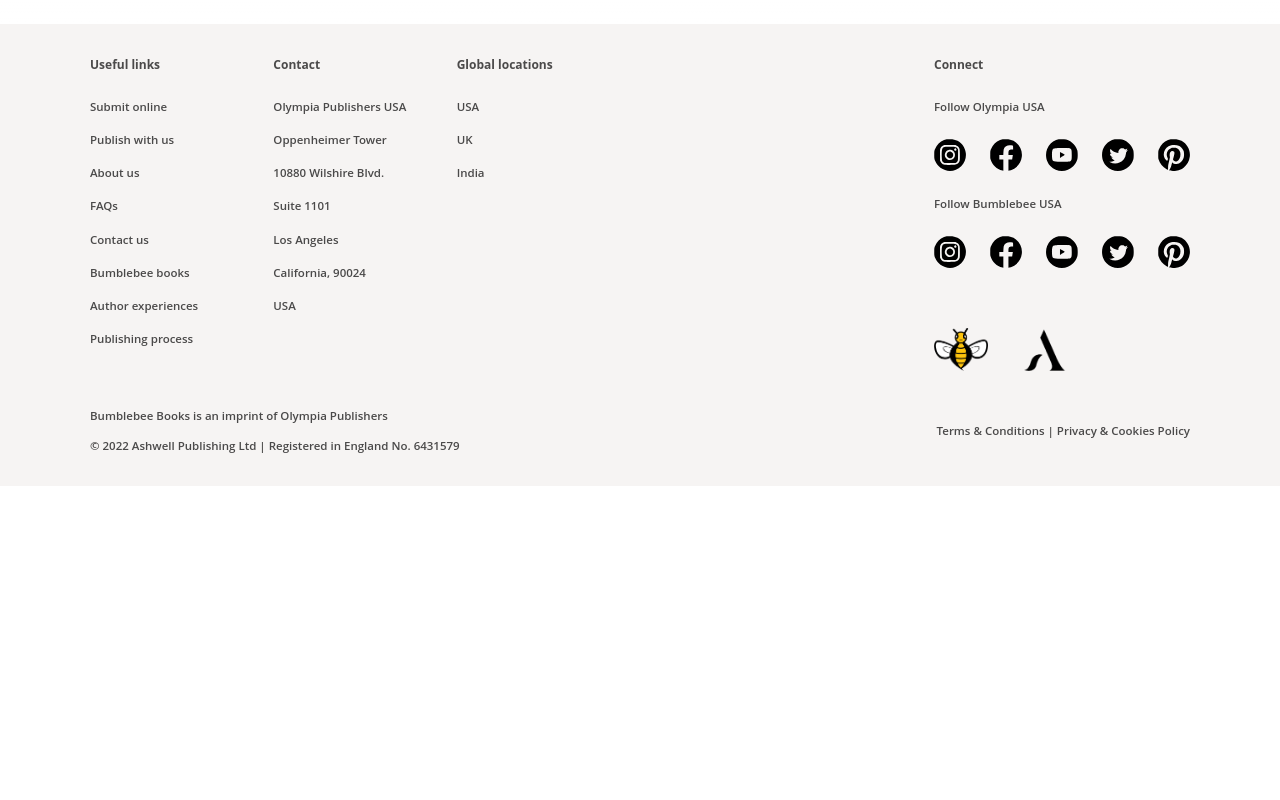
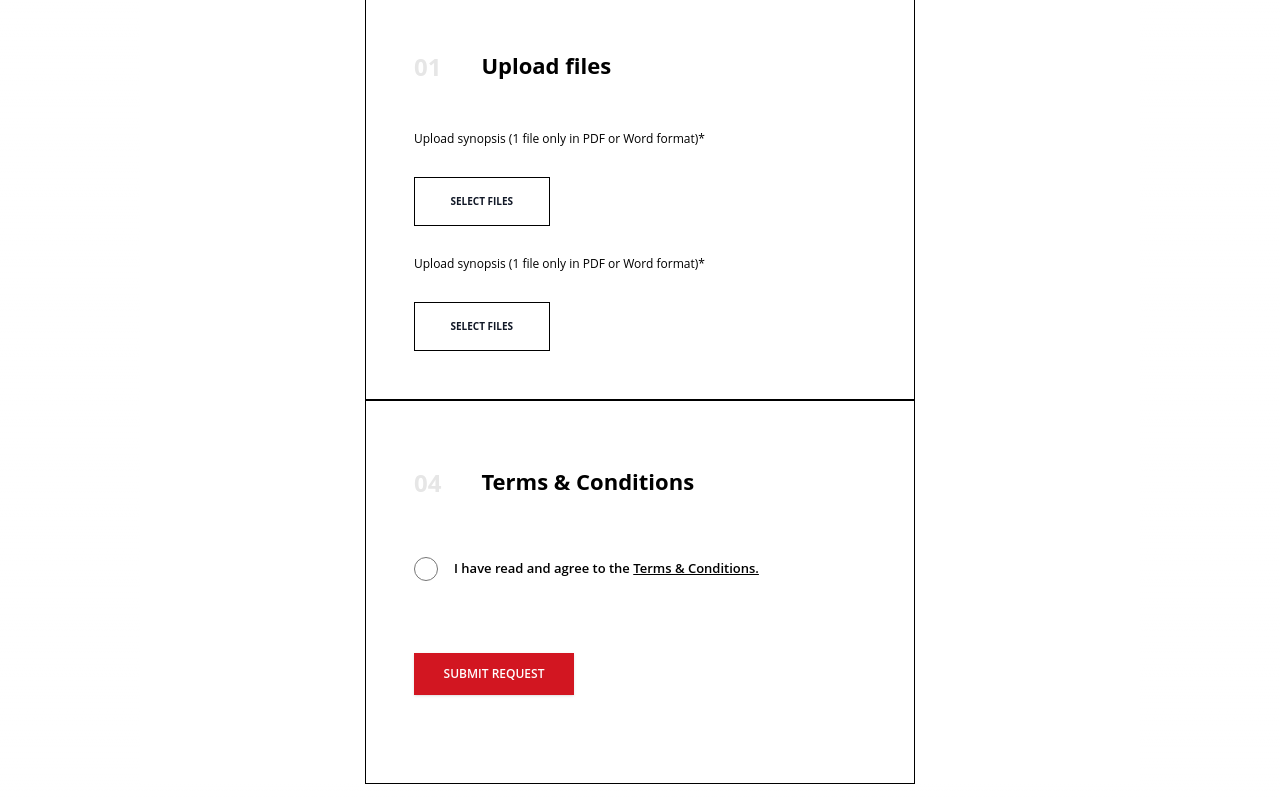
Before and after one commit to Hadees621/Olympia-USA, a Next.js app: page /submit-online in a window 1280 px wide. Shown: the part 2980-3780 px from the top of the page. Before the commit the page ends 3466 px from the top, so only its background shows below. Built offline with nearby package versions, Linux system fonts and the light colour scheme.

Commit message:
Submit online: sm + lg screen

```diff
--- a/src/app/submit-online/page.js
+++ b/src/app/submit-online/page.js
@@ -2,6 +2,8 @@ import Banner from "@/components/common/Banner";
 import InputField from "@/components/request-review/InputField";
 import SectionTitle from "@/components/request-review/SectionTitle";
 import Optional from "@/components/submit-online/Optional";
+import FileUploader from "@/components/submit-online/FileUploader";
+import Button from "@/components/common/Button";
 
 const page = () => {
   return (
@@ -109,10 +111,10 @@ const page = () => {
           <InputField label="Book title" />
 
           <div className="flex w-full gap-4 my-4">
-            <div className="w-[60%]">
+            <div className="w-[50%] lg:w-[60%]">
               <InputField label="Genre" showRequiredText={false} />
             </div>
-            <div className="w-[40%]">
+            <div className="w-[50%] lg:w-[40%]">
               <InputField
                 label="Word count (numbers only)"
                 showRequiredText={false}
@@ -151,6 +153,97 @@ const page = () => {
             <hr />
           </div>
         </div>
+
+        <div className="md:border border-black md:p-8 xl:p-12 space-y-4 lg:space-y-6 lg:py-6">
+          <SectionTitle
+            number="01"
+            title="UPLOAD FILES"
+            SmallTitle="Upload files"
+          />
+
+          <p
+            className={`text-[12px] leading-8 mt-2 xl:space-y-4 sm:text-[10px] xl:text-[12px] 2xl:text-[17px] xl:leading-7 2xl:leading-9 text-[#E6E6E6]"
+          }`}
+          >
+            Upload synopsis (1 file only in PDF or Word format)*
+          </p>
+
+          <FileUploader id="uploader1" />
+
+          <p
+            className={`text-[12px] leading-8 mt-2 xl:space-y-4 sm:text-[10px] xl:text-[12px] 2xl:text-[17px] xl:leading-7 2xl:leading-9 text-[#E6E6E6]"
+          }`}
+          >
+            Upload synopsis (1 file only in PDF or Word format)*
+          </p>
+
+          <FileUploader id="uploader2" />
+
+          <div className="py-16 lg:hidden">
+            <hr />
+          </div>
+        </div>
+
+        <div className="md:border border-black md:p-8 xl:p-12 space-y-4 lg:space-y-2 xl:space-y-4 lg:py-6">
+          <SectionTitle
+            number="04"
+            title="TERMS & CONDITIONS"
+            SmallTitle="Terms & Conditions"
+          />
+
+          <div class="flex items-center py-4 lg:pt-6">
+            <input
+              id="default-checkbox"
+              type="checkbox"
+              value=""
+              class="w-14 h-14 text-blue-600 bg-gray-100 rounded-none lg:hidden"
+            />
+            <label
+              for="default-checkbox"
+              class="y-4 text-[12px] lg:text-[13px] font-semibold px-8 lg:px-4 lg:hidden"
+            >
+              {" "}
+              I HAVE READ AND AGREE TO THE{" "}
+              <a href="/terms-and-conditions" className="underline">
+                {" "}
+                TERMS & CONDITIONS
+              </a>
+            </label>
+            <input
+              id="default-radio-1"
+              type="radio"
+              value=""
+              name="default-radio"
+              class="w-6 h-6 text-blue-600 bg-gray-100 border-gray-300 hidden lg:block"
+            />
+            <label
+              for="default-checkbox"
+              class="text-[14px] lg:text-[12px] xl:text-[13px] 2xl:text-[16px] font-semibold px-8 lg:px-4 hidden lg:block"
+            >
+              {" "}
+              I have read and agree to the{" "}
+              <a href="/terms-and-conditions" className="underline">
+                {" "}
+                Terms & Conditions.{" "}
+              </a>
+            </label>
+          </div>
+
+          <div className="pt-14 pb-28 lg:py-10 lg:hidden">
+            <button
+              className={`text-[12px] py-[10px] font-semibold font-open-sans shadow flex items-center justify-center bg-[#68AA6E] w-[160px] text-white rounded-[30px] mx-auto`}
+            >
+              Submit request
+            </button>
+          </div>
+          <div className="pt-14 pb-28 lg:py-10 hidden lg:block">
+            <Button
+              title={"SUBMIT REQUEST"}
+              width={"w-[160px]"}
+              color={"red"}
+            />
+          </div>
+        </div>
       </div>
     </div>
   );
--- /dev/null
+++ b/src/components/submit-online/FileUploader.js
@@ -0,0 +1,74 @@
+"use client";
+
+import React, { useState } from "react";
+
+const FileUploader = ({ id }) => {
+  const [fileName, setFileName] = useState("");
+
+  const handleFileChange = (event) => {
+    const file = event.target.files[0];
+    if (file) {
+      setFileName(file.name);
+    } else {
+      setFileName("");
+    }
+  };
+
+  const removeFileName = () => {
+    setFileName("");
+  };
+
+  return (
+    <div className="flex items-center">
+      <label
+        htmlFor={`${id}_file_input`}
+        className="inline-block py-4 font-bold text-center text-gray-900 border border-black cursor-pointer text-[10px] w-[30%]"
+      >
+        SELECT FILES
+      </label>
+      <input
+        id={`${id}_file_input`}
+        type="file"
+        className="hidden"
+        onChange={handleFileChange}
+      />
+      {fileName && (
+        <span className="flex justify-between ml-4 text-sm text-gray-600 bg-[#FAF9F9] py-4 px-5 items-center gap-5 font-bold uppercase w-[65%]">
+          <div className="flex items-center gap-5">
+            <svg
+              xmlns="http://www.w3.org/2000/svg"
+              width="2em"
+              height="2em"
+              viewBox="0 0 24 24"
+            >
+              <path
+                fill="black"
+                d="M3 1h12.414L21 6.586V23H3zm15.586 6L15 3.414V7zM13 3H5v18h14V9h-6zm-6 9h10v2H7zm0 4h10v2H7z"
+              />
+            </svg>
+            {fileName}
+          </div>
+
+          <svg
+            xmlns="http://www.w3.org/2000/svg"
+            width="1.5em"
+            height="1.5em"
+            viewBox="0 0 24 24"
+            onClick={removeFileName}
+            className="cursor-pointer"
+          >
+            <path
+              fill="none"
+              stroke="black"
+              strokeLinecap="round"
+              strokeWidth="2"
+              d="M6 6l12 12M18 6L6 18"
+            />
+          </svg>
+        </span>
+      )}
+    </div>
+  );
+};
+
+export default FileUploader;
```
